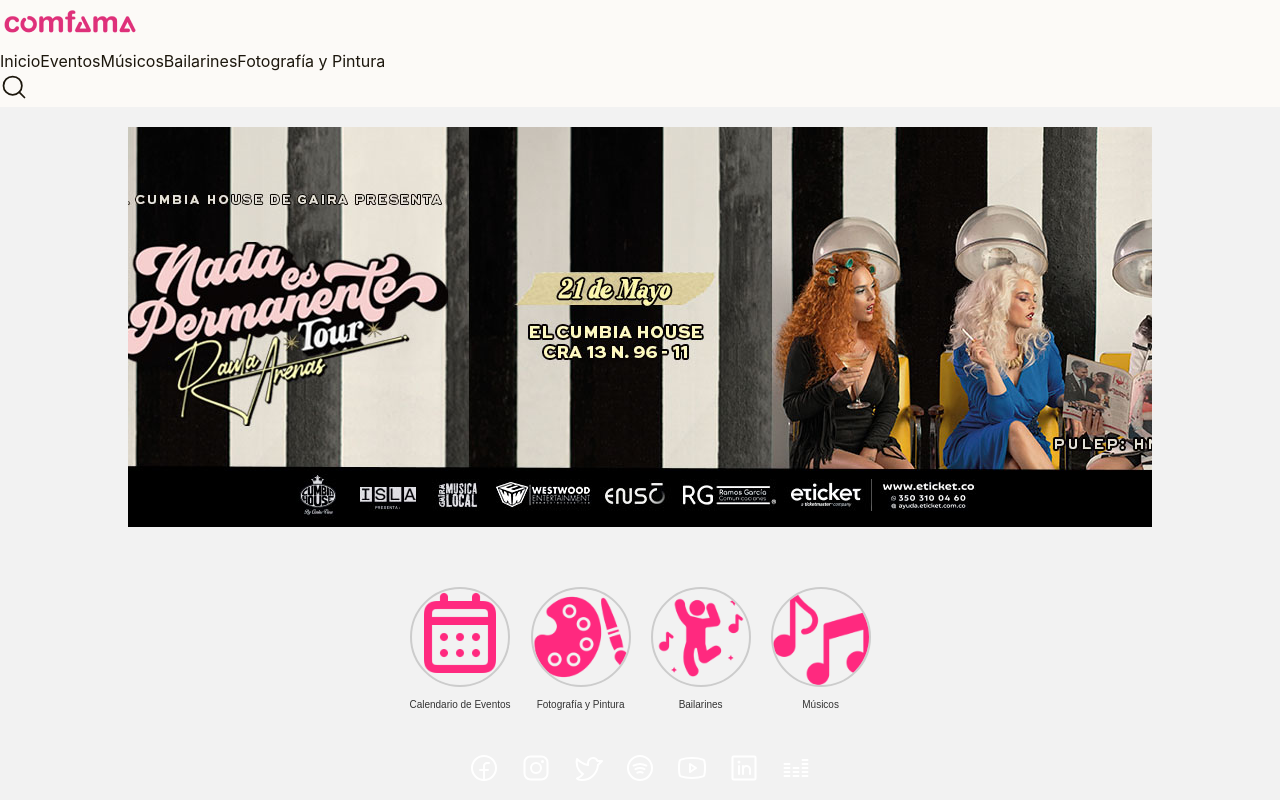
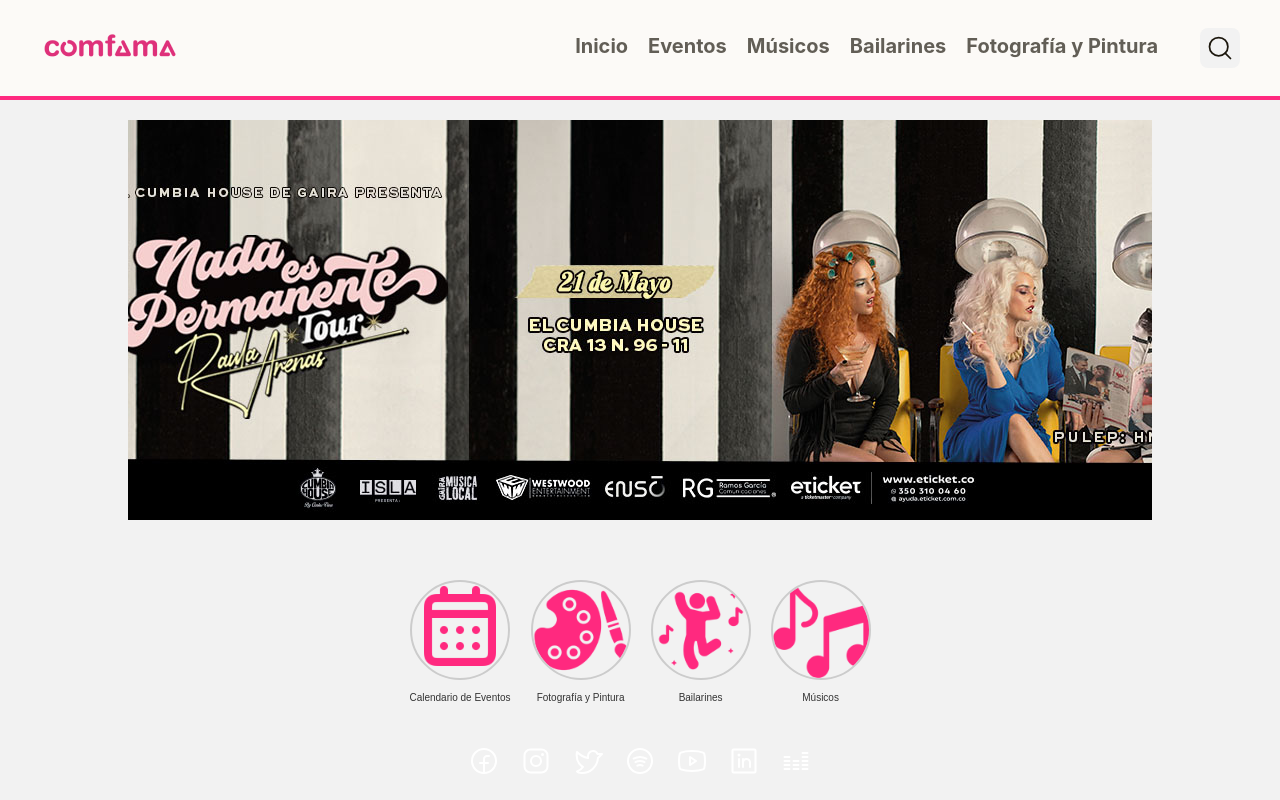
Before and after one commit to cazamorar/artistas-comfama, a React (Vite) app in the folder frontend/: page /home in a window 1280 px wide. Shown: the top 800 px of the page. Built offline with nearby package versions, Linux system fonts and the light colour scheme.

Commit message:
[Feat] Navbar Styles

```diff
--- a/frontend/src/components/Navbar/Navbar.module.css
+++ b/frontend/src/components/Navbar/Navbar.module.css
@@ -0,0 +1,84 @@
+.navbar {
+  display: flex;
+  justify-content: space-between;
+  align-items: center;
+  padding: var(--spacing-3) var(--spacing-5);
+  border-bottom: solid 4px var(--primary-color);
+  height: 100px;
+  font-size: var(--font-size-lg);
+}
+
+.navbar__content {
+  display: flex;
+  justify-content: center;
+  align-items: center;
+  width: 100%;
+  gap: var(--spacing-4);
+}
+
+.search__icon{
+  background-color: var(--gray-1-color);
+  width: 40px;
+  height: 40px;
+  border-radius: 8px;
+  transition: all 0.5s ease;
+}
+
+.search__icon__Anchor{
+width: 100%;
+height: 100%;
+display: flex;
+justify-content: center;
+align-items: center;
+transition: all 0.5s ease;
+}
+
+.search__icon:hover{
+  background-color: var(--primary-color);
+}
+
+.search__icon:hover .search__icon__Anchor{
+  color: var(--white-color);
+}
+
+.navbar__content__list {
+list-style: none;
+padding: 0;
+margin: 0;
+display: flex;
+font-weight: bold;
+color: var(--gray-2-color);
+}
+.navbar__content__list .navbar__content__item {
+padding: 0 .5em .25em;
+cursor: pointer;
+position: relative;
+overflow: hidden;
+transition: .3s;
+}
+.navbar__content__list .navbar__content__item:hover {
+color: var(--primary-color);
+}
+.navbar__content__list .navbar__content__item:before {
+content: "";
+position: absolute;
+inset: calc(100% - 3px) 0 0 0; /* 3px = the thickness */
+background: var(--primary-color); /* the color */
+scale: 0 1;
+transition: .3s, translate 0s .3s;
+}
+.navbar__content__list:hover .navbar__content__item:before {
+scale: 1;
+}
+.navbar__content__list .navbar__content__item:hover:before {
+translate: 0;
+transition: .3s;
+}
+.navbar__content__list:hover .navbar__content__item:has(~ .navbar__content__item:hover):before {
+translate: 100% 0;
+transition: .2s .2s,scale 0s .4s;
+}
+.navbar__content__list:hover .navbar__content__item:hover ~ .navbar__content__item:before {
+translate: -100% 0;
+transition: .2s .2s,scale 0s .4s;
+}
```
